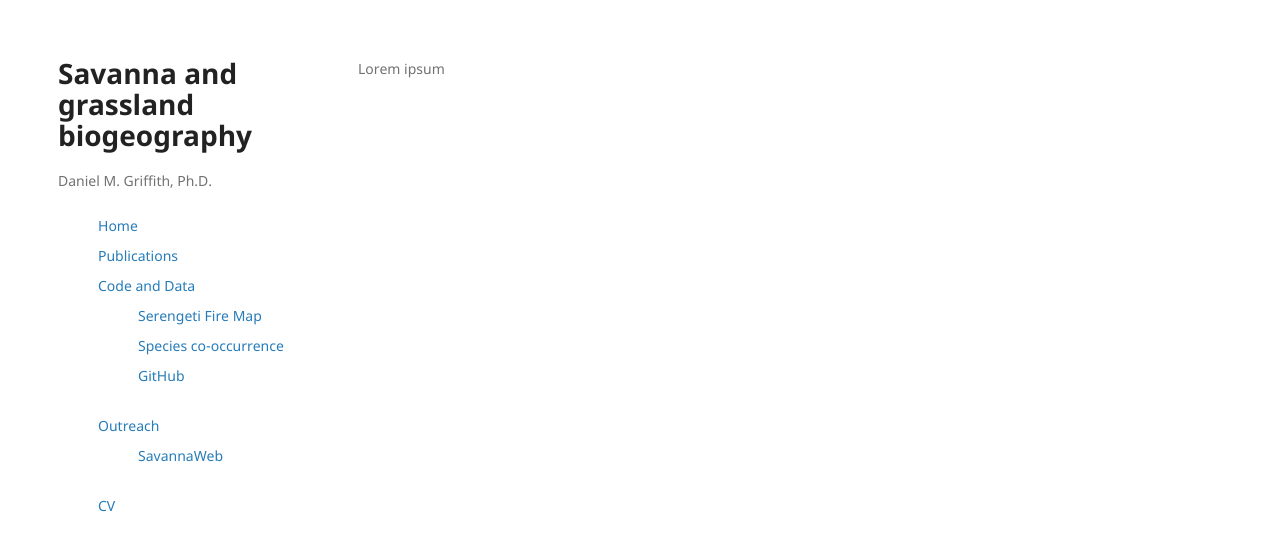
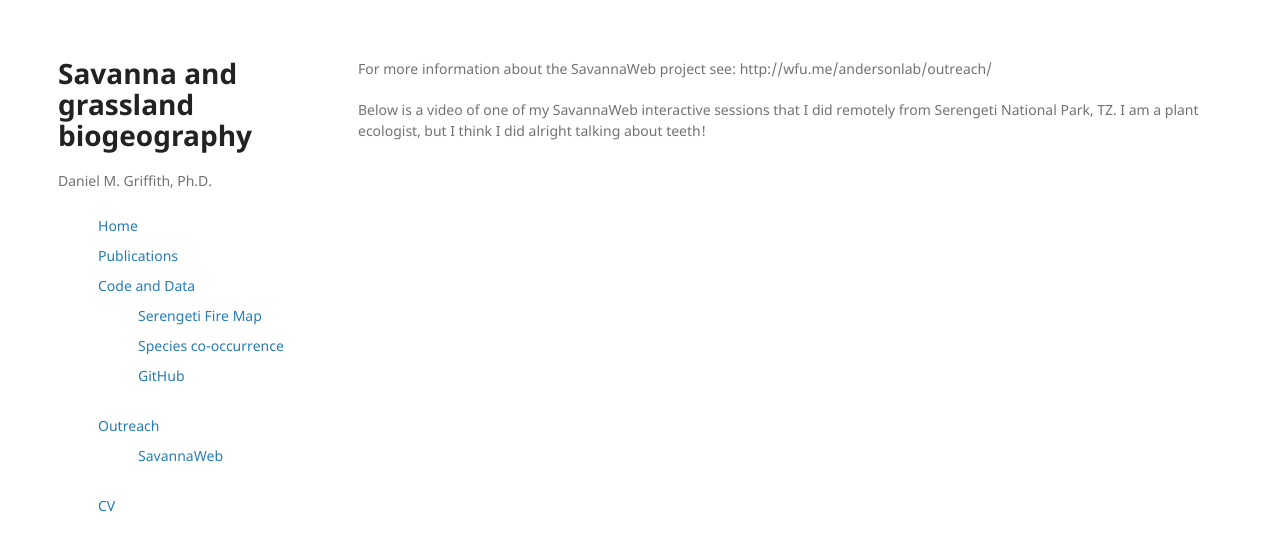
Before and after one commit to griffithdan/griffithdan.github.io, a Jekyll site: the page built from pages/outreach/publications.md, in a window 1280 px wide. Shown: the top 551 px of the page. Built offline with Jekyll 4.4.1, drawn with Linux system fonts in a browser that asks for light colours.

Commit message:
Update publications.md

```diff
--- a/pages/outreach/publications.md
+++ b/pages/outreach/publications.md
@@ -1,6 +1,8 @@
 ---
 layout: default
-title: Publications
+title: SavannaWeb
 ---
 
-Lorem ipsum
+For more information about the SavannaWeb project see: http://wfu.me/andersonlab/outreach/
+
+Below is a video of one of my SavannaWeb interactive sessions that I did remotely from Serengeti National Park, TZ. I am a plant ecologist, but I think I did alright talking about teeth!
```
